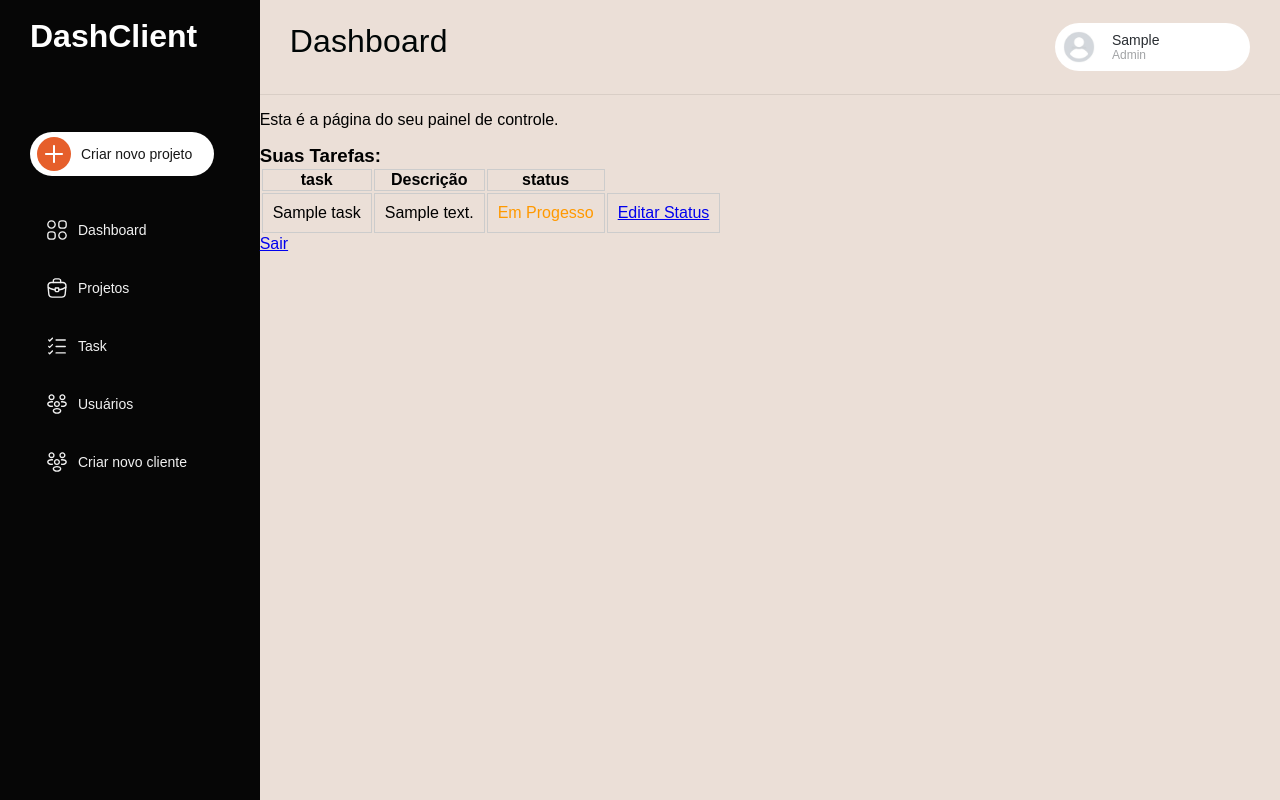
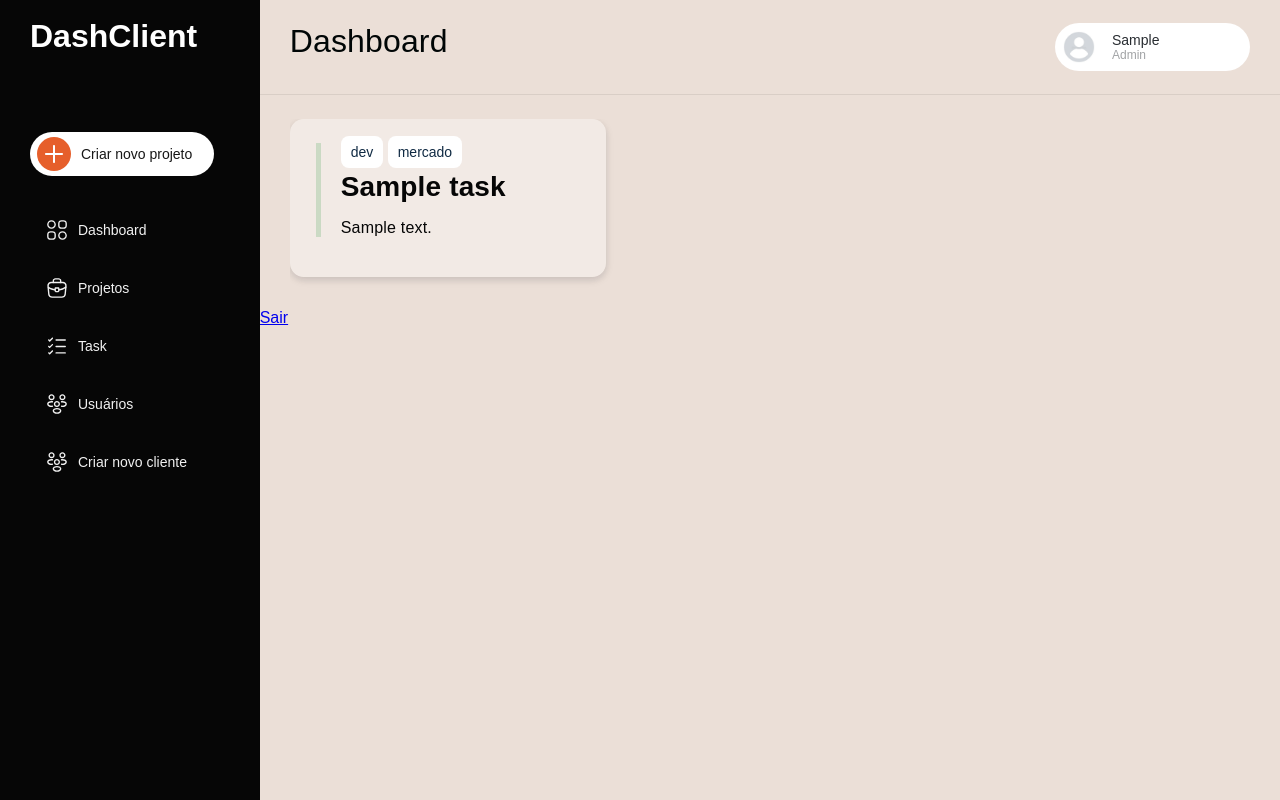
Before and after one commit to betolarbac/dashboard, a PHP site: page /dashboard.php in a window 1280 px wide. Run offline with PHP 8.4, Linux system fonts and the light colour scheme; the visitor is signed in with stand-in values (Sample User, id 1); tables that the repository leaves empty or names only in its code hold one stand-in row (values such as "Sample post").

Commit message:
estilização de card de projetos e task no dashboard

```diff
--- a/dashboard.php
+++ b/dashboard.php
@@ -2,8 +2,8 @@
 session_start();
 
 if (!isset($_SESSION['username'])) {
-    header("Location: login.php");
-    exit();
+  header("Location: login.php");
+  exit();
 }
 
 require_once 'includes/db.php'; // Inclua a configuração da conexão com o banco de dados aqui
@@ -42,33 +42,28 @@ $result = $conn->query($sql);
         </div>
       </div>
 
+      <div class="main">
+        <?php if ($result->num_rows > 0) : ?>
+          <div class="card__container">
+            <?php while ($row = $result->fetch_assoc()) : ?>
+              <div class="card">
+                <div class="card__wrapper">
+                  <div class="card__tags">
+                    <span>dev</span>
+                    <span>mercado</span>
+                  </div>
 
-      <p>Esta é a página do seu painel de controle.</p>
+                  <h2 class="card__title"><?php echo $row['name']; ?></h2>
+                  <p class="card__paragraph"><?php echo $row['description']; ?></p>
+                </div>
+              </div>
+            <?php endwhile; ?>
+          </div>
+        <?php else : ?>
+          <p>Nenhuma tarefa encontrada.</p>
+        <?php endif; ?>
+      </div>
 
-      <!-- Exibir tarefas no dashboard -->
-      <h3>Suas Tarefas:</h3>
-      <?php if ($result->num_rows > 0) : ?>
-      <table>
-        <tr>
-          <th>task</th>
-          <th>Descrição</th>
-          <th>status</th>
-        </tr>
-        <?php while ($row = $result->fetch_assoc()) : ?>
-        <tr>
-          <td><?php echo $row['name']; ?></td>
-          <td><?php echo $row['description']; ?></td>
-          <td class="<?php echo strtolower($row['status']); ?>">
-            <?php echo str_replace("_", " ", $row['status']) ?>
-          </td>
-          <td><a href="edit_task.php?id=<?php echo $row['id']; ?>">Editar Status</a></td>
-
-        </tr>
-        <?php endwhile; ?>
-      </table>
-      <?php else : ?>
-      <p>Nenhuma tarefa encontrada.</p>
-      <?php endif; ?>
 
       <a href="logout.php">Sair</a>
     </div>
--- a/styles/dashboard.css
+++ b/styles/dashboard.css
@@ -1,6 +1,7 @@
 .dash {
   width: 100%;
   background-color: #ebdfd7;
+  overflow: hidden;
 }
 
 .header {
@@ -52,3 +53,64 @@
   line-height: normal;
   text-transform: capitalize;
 }
+
+.main {
+  margin: 24px 30px 16px 30px;
+}
+
+.card {
+  border-radius: 14px;
+  min-width: 250px;
+  max-width: 250px;
+  padding: 24px 40px 24px 26px;
+  background: rgba(255, 255, 255, 0.34);
+  box-shadow: 0px 3px 6px 0px rgba(16, 24, 40, 0.06),
+    0px 3px 9px 0px rgba(16, 24, 40, 0.1);
+}
+
+.card__container {
+  display: flex;
+  gap: 16px;
+
+  overflow-x: scroll;
+  padding-bottom: 16px;
+  padding-right: 16px;
+}
+
+.card__wrapper {
+  border-left: 5px solid rgba(26, 147, 46, 0.18);
+  padding-left: 20px;
+}
+
+.card__tags span {
+  border-radius: 8px;
+  background: #fff;
+  padding: 8px 10px;
+  color: #102a43;
+  font-size: 14px;
+  font-style: normal;
+  font-weight: 400;
+  line-height: normal;
+}
+
+.card__paragraph {
+  color: #060606;
+  font-size: 16px;
+  font-style: normal;
+  font-weight: 400;
+  line-height: normal;
+  letter-spacing: 0.2px;
+  max-width: 200px;
+  overflow: hidden;
+  text-overflow: ellipsis;
+}
+
+.card__title {
+  color: #060606;
+  font-size: 28px;
+  font-style: normal;
+  font-weight: 700;
+  line-height: normal;
+  letter-spacing: 0.16px;
+  margin-top: 10px;
+}
```
